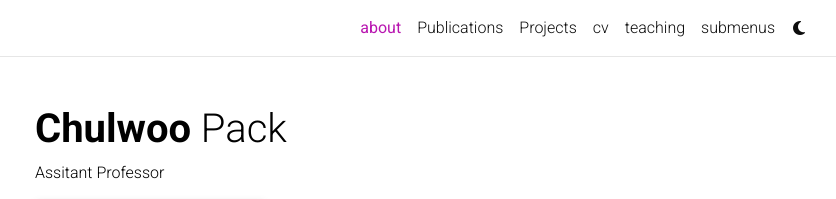
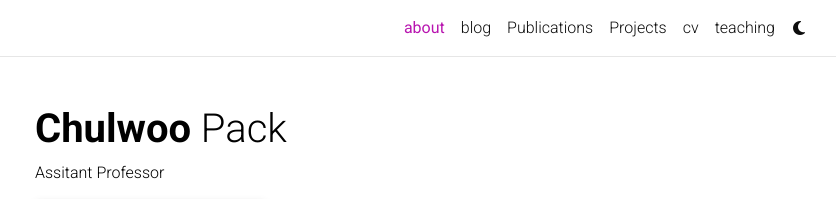
Before and after one commit to chulwoopack/chulwoopack.github.io, a Jekyll site: the page built from _pages/about.md, in a window 1280 px wide. Shown: the top 199 px of the page, without its empty margins (220-1056 px from the left). Built offline with Jekyll 4.4.1, drawn with Linux system fonts in a browser that asks for light colours; comment, search, counter and statistics services are not loaded; a style sheet for code colours, icons or effects is not loaded.

Commit message:
reverted _includes/header.html

```diff
--- a/_includes/header.html
+++ b/_includes/header.html
@@ -51,20 +51,37 @@
                   {%- endif -%}
                 </a>
               </li>
-
-
+              {% if site.blog_nav_title %}
+              <!-- Blog -->
+              <li class="nav-item {% if page.url contains 'blog' %}active{% endif %}">
+                <a class="nav-link" href="{{ '/blog/' | relative_url }}">{{ site.blog_nav_title }}
+                  {%- if page.url contains 'blog' -%}
+                  <span class="sr-only">(current)</span>
+                  {%- endif -%}
+                </a>
+              </li>
+              {%- endif %}
 
               <!-- Other pages -->
               {%- assign sorted_pages = site.pages | sort: "nav_order" -%}
               {%- for p in sorted_pages -%}
               {%- if p.nav and p.autogen == nil -%}
-              {%- if p.cv %}
-              <li class="nav-item {% if page.title == p.title %}active{% endif %}">
-                <a class="nav-link" href="{{ '/assets/pdf/CHULWOO_PACK_CV.pdf' }}">{{ p.title }}
+              {%- if p.dropdown %}
+              <li class="nav-item dropdown {% if page.title == p.title %}active{% endif %}">
+                <a class="nav-link dropdown-toggle" href="#" id="navbarDropdown" role="button" data-toggle="dropdown" aria-haspopup="true" aria-expanded="false">{{ p.title }}
                   {%- if page.title == p.title -%}
                   <span class="sr-only">(current)</span>
                   {%- endif -%}
                 </a>
+                <div class="dropdown-menu dropdown-menu-right" aria-labelledby="navbarDropdown">
+                  {%- for child in p.children -%}
+                  {%- if child.title == 'divider' %}
+                  <div class="dropdown-divider"></div>
+                  {%- else %}
+                  <a class="dropdown-item" href="{{ child.permalink | relative_url }}">{{ child.title }}</a>
+                  {%- endif -%}
+                  {% endfor %}
+                </div>
               </li>
               {%- else %}
               <li class="nav-item {% if page.title == p.title %}active{% endif %}">
```
Also changed, not shown: _pages/dropdown.md (+2 -2 lines).
